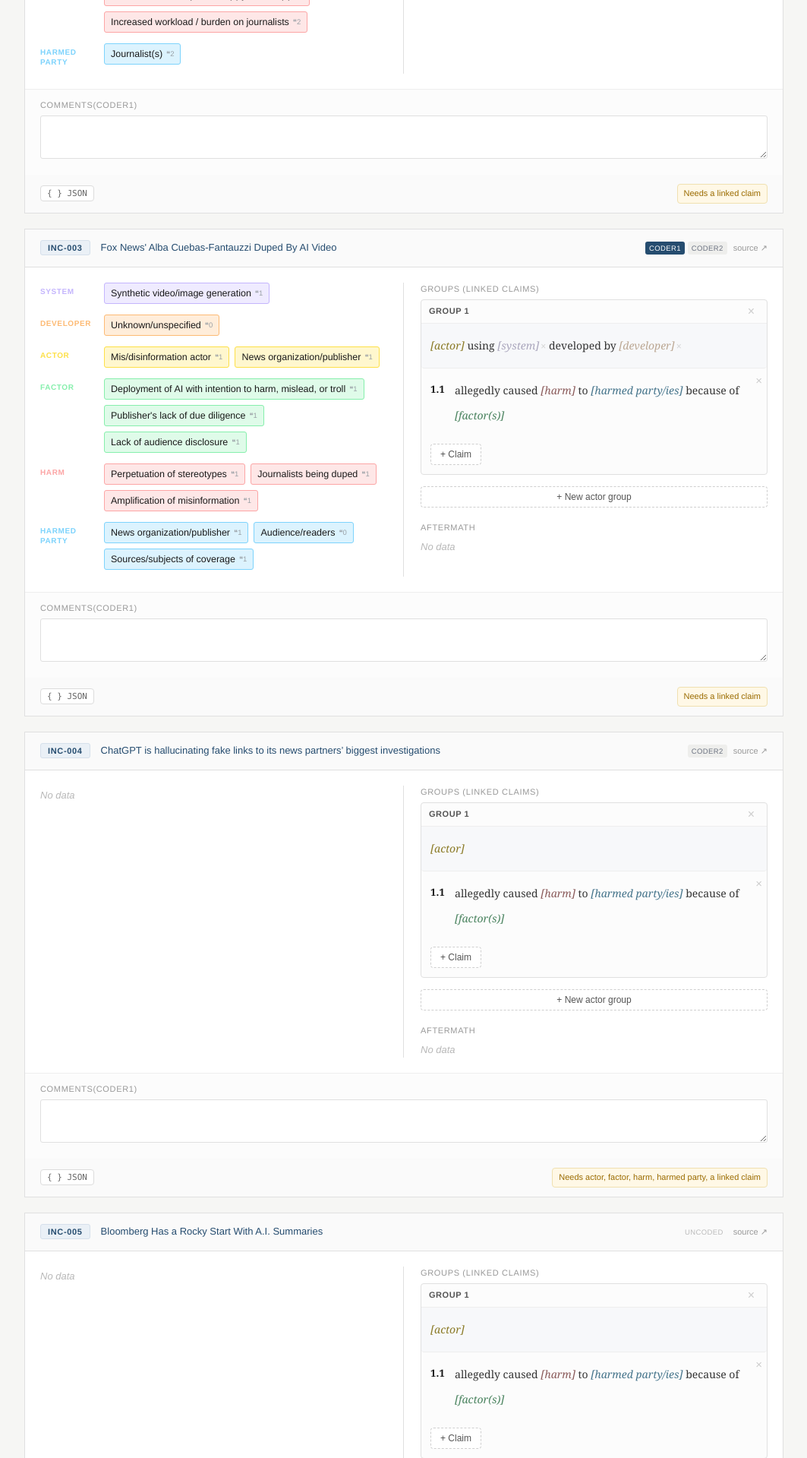
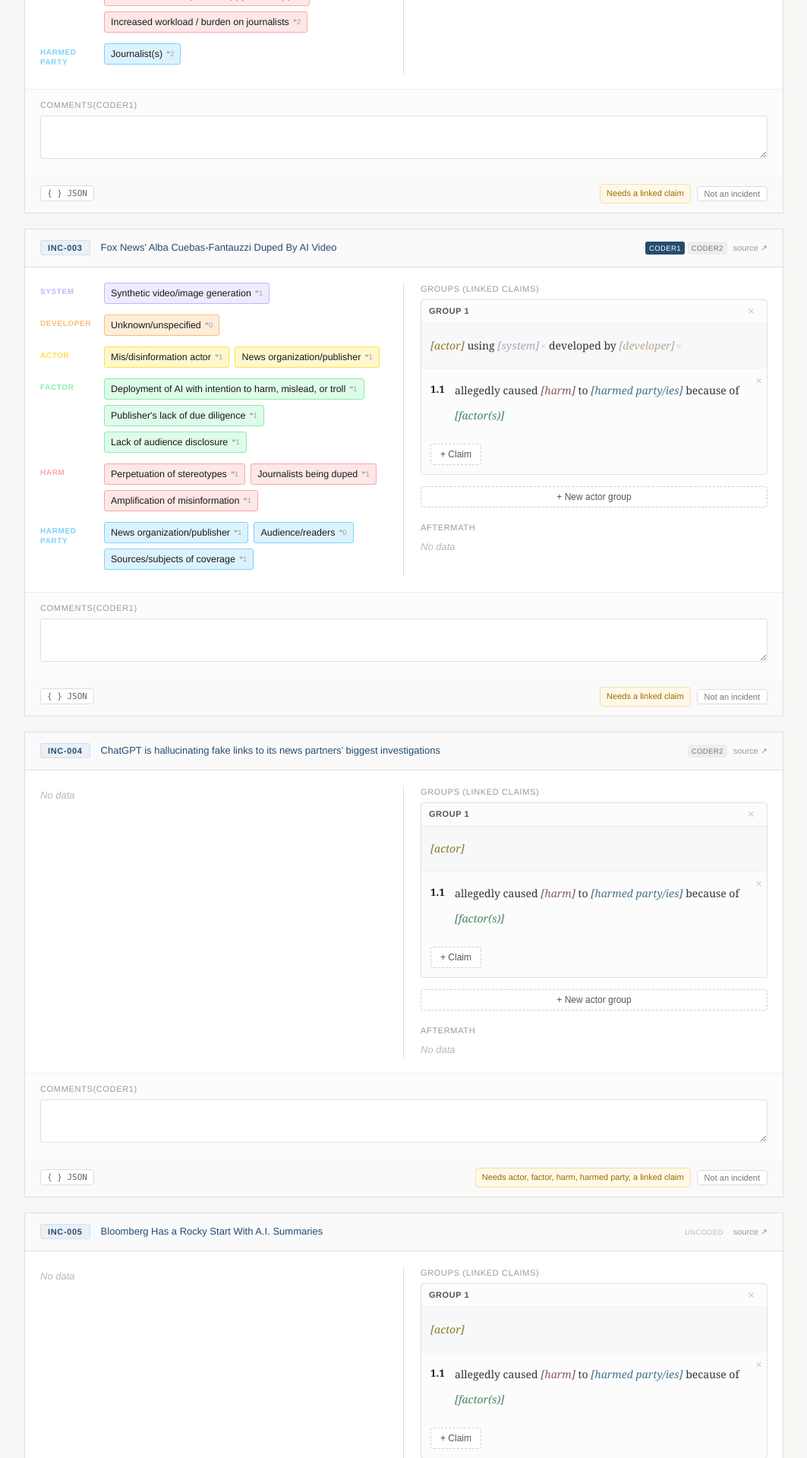
Before and after one commit to aishichandra/annotation-incidents, a Flask app: page / in a window 1280 px wide. Shown: the part 572-2491 px from the top of the page at 76% size, without its empty margins (108-1171 px from the left). Run offline with Flask 3, Linux system fonts and the light colour scheme; data that the repository does not hold is empty; some libraries are stand-ins or nearby versions.

Commit message:
Let a coder set an incident aside as "not an incident"
Nothing is deleted, because an incident isn't a record that can be: it
exists because documents point at it through the shared assignments map, so
deleting one would unassign its documents and turn each back into its own
incident — and it would do that to the other coder too.

So this is a judgement, stored where the sign-off already lives. status
gains a third value, "not_an_incident", with the reason beside it. Per
coder: one coder setting an incident aside leaves the other's coding alone,
and the disagreement is data rather than something to resolve here.

Unlike a sign-off it is ungated — deciding the material isn't an incident is
a finding in its own right, reached long before the coding could be
complete. And clear_signoff() no longer touches it: an edit can falsify
"this coding is finished", but coding more of something can't make it an
incident.

The three judgements now share one route, POST /api/incident/<id>/status,
validated against INCIDENT_STATUSES; the single-purpose /complete route is
gone. Set-aside cards drop to a collapsed "Not an incident (n)" list.

Verified: excluding an incomplete incident is allowed, coder2 is unaffected,
it persists, it survives a document save and a groups edit, a bad status is
rejected 400, and restore is clean. Zero console errors.

```diff
--- a/app.py
+++ b/app.py
@@ -61,8 +61,8 @@ from datetime import datetime, timezone
 from flask import Flask, abort, jsonify, render_template, request
 
 from config import (
-    CODERS, OPTIONAL_CLAIM_ROLES, REQUIRED_CLAIM_ROLES, ROLE_KEYS, clean_fields,
-    current_coder, load_schema, save_schema,
+    CODERS, INCIDENT_STATUSES, OPTIONAL_CLAIM_ROLES, REQUIRED_CLAIM_ROLES,
+    ROLE_KEYS, clean_fields, current_coder, load_schema, save_schema,
 )
 from incidents import (
     _jsonable, _next_incident_id, aggregate_incidents, incident_completeness,
@@ -401,7 +401,10 @@ def clear_signoff(coder: str, inc_id: str) -> None:
     walks every document — never runs."""
     store = load_incident_coding(coder)
     entry = store.get(inc_id)
-    if not entry or not entry.get("status"):
+    # Only a sign-off is a claim about the coding being finished, so only it can
+    # be falsified by an edit. "not_an_incident" is a judgement about the
+    # material — coding more of it doesn't make the thing an incident.
+    if not entry or entry.get("status") != "complete":
         return
     incidents, _, _ = aggregate_incidents(coder)
     inc = incidents.get(inc_id)
@@ -413,39 +416,58 @@ def clear_signoff(coder: str, inc_id: str) -> None:
     mongo_sync.sync_incident_coding_to_mongo(inc_id, coder, entry)
 
 
-@app.route("/api/incident/<path:inc_id>/complete", methods=["POST"])
-def api_set_complete(inc_id):
-    """Sign one incident off as finished, or withdraw that. Body: {complete: bool}.
+@app.route("/api/incident/<path:inc_id>/status", methods=["POST"])
+def api_set_status(inc_id):
+    """Record this coder's judgement about an incident as a whole.
+    Body: {status: "" | "complete" | "not_an_incident", reason?: "…"}.
 
-    Completeness is recomputed here from the stored coding rather than taken from
-    the request, so a card rendered before the coding changed can't sign off work
-    that no longer qualifies. A refusal returns 409 and names what is missing.
+    One route for every judgement, because they are the same kind of thing —
+    a coder saying where this incident stands for them — and differ only in what
+    has to be true first:
 
-    This is a per-coder attestation, not a data transfer: every save already
-    syncs to Mongo, so nothing new is uploaded here — what lands is the judgement
-    that this coder considers their reading of the incident done."""
+      "complete"         gated. Recomputed here from the stored coding rather
+                         than taken from the request, so a card rendered before
+                         the coding changed can't sign off work that no longer
+                         qualifies. A refusal is 409, naming what is missing.
+      "not_an_incident"  ungated. Deciding the material isn't an incident is a
+                         finding in its own right, and is usually reached long
+                         before the coding could ever be complete. `reason` is
+                         kept alongside it.
+      ""                 back to work in progress.
+
+    Per coder, like every other judgement. One coder excluding an incident
+    leaves the other's coding of it untouched — and that disagreement is data,
+    not a conflict to resolve here."""
     coder = current_coder(strict=True)
-    complete = bool((request.get_json(force=True) or {}).get("complete", True))
+    body = request.get_json(force=True) or {}
+    status = str(body.get("status") or "")
+    if status not in INCIDENT_STATUSES:
+        abort(400, f"unknown status {status!r} (expected one of {INCIDENT_STATUSES})")
 
     incidents, _, _ = aggregate_incidents(coder)
     inc = incidents.get(inc_id)
     if inc is None:
         abort(404, f"unknown incident {inc_id!r}")
 
-    state = incident_completeness(inc)
-    if complete and not state["ok"]:
-        return jsonify({"ok": False, "error": "incomplete",
-                        "missing": state["missing"]}), 409
+    if status == "complete":
+        state = incident_completeness(inc)
+        if not state["ok"]:
+            return jsonify({"ok": False, "error": "incomplete",
+                            "missing": state["missing"]}), 409
 
-    now = datetime.now(timezone.utc).isoformat(timespec="seconds") if complete else ""
     store = load_incident_coding(coder)
     entry = store.setdefault(inc_id, blank_incident_coding())
-    entry["status"] = "complete" if complete else ""
-    entry["completed_at"] = now
+    entry["status"] = status
+    # When the judgement was last set — a sign-off date, or when it was excluded.
+    entry["completed_at"] = (datetime.now(timezone.utc).isoformat(timespec="seconds")
+                             if status else "")
+    entry["excluded_reason"] = (str(body.get("reason") or "").strip()
+                                if status == "not_an_incident" else "")
     save_incident_coding(store, coder)
     mongo_sync.sync_incident_coding_to_mongo(inc_id, coder, entry)
     return jsonify({"ok": True, "coder": coder, "incident_id": inc_id,
-                    "status": entry["status"], "completed_at": now,
+                    "status": status, "completed_at": entry["completed_at"],
+                    "excluded_reason": entry["excluded_reason"],
                     "synced": mongo_sync.mongo_db is not None})
 
 
--- a/incidents.py
+++ b/incidents.py
@@ -201,6 +201,7 @@ def aggregate_incidents(coder: str):
         g["completeness"] = incident_completeness(g)
         g["status"] = entry.get("status") or ""
         g["completed_at"] = entry.get("completed_at") or ""
+        g["excluded_reason"] = entry.get("excluded_reason") or ""
 
     return incidents, field_defs, role_defs
 
--- a/mongo_sync.py
+++ b/mongo_sync.py
@@ -165,6 +165,7 @@ def sync_incident_coding_to_mongo(inc_id: str, coder: str, entry: dict) -> None:
                       f"by_coder.{coder}.comment": entry.get("comment") or "",
                      f"by_coder.{coder}.status": entry.get("status") or "",
                      f"by_coder.{coder}.completed_at": entry.get("completed_at") or "",
+                     f"by_coder.{coder}.excluded_reason": entry.get("excluded_reason") or "",
                       f"by_coder.{coder}.updated_at": now,
                       "title": storage.incident_title_for(inc_id), "updated_at": now}},
             upsert=True)
@@ -207,7 +208,8 @@ def incident_coding_from_mongo(coder: str) -> dict:
                                     "groups": sub.get("groups") or [],
                                     "comment": sub.get("comment") or "",
                                     "status": sub.get("status") or "",
-                                    "completed_at": sub.get("completed_at") or ""}
+                                    "completed_at": sub.get("completed_at") or "",
+                                    "excluded_reason": sub.get("excluded_reason") or ""}
     return out
 
 
--- a/static/app.css
+++ b/static/app.css
@@ -133,6 +133,35 @@
               flex: none; font-weight: 600; }
   .inc-mark:hover { background: #175834; border-color: #175834; }
   .inc-mark:disabled { opacity: .6; cursor: default; }
+  /* set aside as out of scope — muted, since it is a closed question */
+  .inc-out { font-size: 11px; font-weight: 600; color: #6b7280; background: #f3f4f6;
+             border: 1px solid #dcdfe3; border-radius: 4px; padding: 3px 8px;
+             max-width: 46ch; overflow: hidden; text-overflow: ellipsis;
+             white-space: nowrap; }
+  .inc-drop { font-size: 11px; border: 1px solid #dcdcdc; background: #fff; color: #777;
+              cursor: pointer; border-radius: 4px; padding: 3px 9px; flex: none; }
+  .inc-drop:hover { border-color: #b45309; color: #b45309; }
+  .inc-drop:disabled { opacity: .6; cursor: default; }
+  .inc-restore { font-size: 11px; border: 1px solid #dcdcdc; background: #fff; color: #666;
+                 cursor: pointer; border-radius: 4px; padding: 3px 8px; flex: none; }
+  .inc-restore:hover { border-color: #254c6f; color: #254c6f; }
+  .inc-restore:disabled { opacity: .6; cursor: default; }
+
+  /* the collapsed list of set-aside incidents, below the ones being coded */
+  .inc-out-list { margin-top: 26px; border-top: 1px solid #e0e0e0; padding-top: 6px; }
+  .inc-out-list > summary { cursor: pointer; padding: 10px 4px; color: #6b7280;
+                            font: 600 12px 'Helvetica Neue', Helvetica, sans-serif;
+                            text-transform: uppercase; letter-spacing: .05em;
+                            list-style: none; }
+  .inc-out-list > summary::-webkit-details-marker { display: none; }
+  .inc-out-list > summary::before { content: '\25b8 '; display: inline-block;
+                                    transition: transform .12s; }
+  .inc-out-list[open] > summary::before { content: '\25be '; }
+  .inc-out-list > summary:hover { color: #254c6f; }
+  /* a set-aside card is still readable, just clearly not in play */
+  .inc-out-list .tow-card { opacity: .62; }
+  .inc-out-list .tow-card:hover { opacity: 1; }
+
   .inc-undo { font-size: 11px; border: 1px solid #dcdcdc; background: #fff; color: #666;
               cursor: pointer; border-radius: 4px; padding: 3px 8px; flex: none; }
   .inc-undo:hover { border-color: #254c6f; color: #254c6f; }
--- a/static/js/30-incidents.js
+++ b/static/js/30-incidents.js
@@ -81,10 +81,22 @@ async function loadIncidents() {
   }
   INCIDENTS = {};
   data.incidents.forEach(inc => { INCIDENTS[inc.incident_id] = inc; });
-  const body = data.incidents.length
-    ? data.incidents.map(inc => incidentCard(inc, data.fields)).join('')
-    : '<div class="iempty">No incidents coded yet.</div>';
-  wrap.innerHTML = `<div class="inc-wrap">${body}</div>`;
+  // Incidents this coder has set aside drop to their own collapsed list at the
+  // foot of the page: out of the way of the ones still being coded, but visible
+  // and countable, since "what did I rule out" is part of the record.
+  const live = data.incidents.filter(inc => inc.status !== 'not_an_incident');
+  const out = data.incidents.filter(inc => inc.status === 'not_an_incident');
+  const body = live.length
+    ? live.map(inc => incidentCard(inc, data.fields)).join('')
+    : `<div class="iempty">${out.length ? 'Every incident has been set aside.'
+                                        : 'No incidents coded yet.'}</div>`;
+  const excluded = out.length
+    ? `<details class="inc-out-list">
+         <summary>Not an incident (${out.length})</summary>
+         ${out.map(inc => incidentCard(inc, data.fields)).join('')}
+       </details>`
+    : '';
+  wrap.innerHTML = `<div class="inc-wrap">${body}${excluded}</div>`;
   wireIncidentCard(wrap);
   INCIDENTS_RENDERED = true;
   DIRTY_INCIDENTS.clear();
@@ -200,18 +212,30 @@ function missingText(missing) {
 
 function completeControl(inc) {
   const encId = escapeHtml(inc.incident_id);
+  const when = (inc.completed_at || '').slice(0, 10);
+  if (inc.status === 'not_an_incident') {
+    const why = inc.excluded_reason
+      ? ` \u00b7 ${escapeHtml(inc.excluded_reason)}` : '';
+    return `<span class="inc-out" title="Set aside by you${when ? ' on ' + when : ''}">`
+         + `Not an incident${why}</span>`
+         + `<button class="inc-restore" data-inc="${encId}" `
+         + `title="Put this back with the incidents you are coding">Restore</button>`;
+  }
   if (inc.status === 'complete') {
-    const when = (inc.completed_at || '').slice(0, 10);
     return `<span class="inc-done" title="Signed off ${escapeHtml(inc.completed_at || '')}">`
          + `\u2713 Complete${when ? ' \u00b7 ' + escapeHtml(when) : ''}</span>`
          + `<button class="inc-undo" data-inc="${encId}" title="Withdraw this sign-off">Undo</button>`;
   }
+  // Excluding is always available: it is a judgement about the material, so it
+  // never waits on the coding being finished.
+  const drop = `<button class="inc-drop" data-inc="${encId}" `
+             + `title="This isn't an incident \u2014 set it aside">Not an incident</button>`;
   const st = completenessOf(inc);
   if (!st.ok) {
     return `<span class="inc-needs" title="Fill these in to sign this incident off">`
-         + `Needs ${escapeHtml(missingText(st.missing))}</span>`;
+         + `Needs ${escapeHtml(missingText(st.missing))}</span>` + drop;
   }
-  return `<button class="inc-mark" data-inc="${encId}">Mark complete</button>`;
+  return drop + `<button class="inc-mark" data-inc="${encId}">Mark complete</button>`;
 }
 
 // Re-render the control wherever this incident is on screen. Called after any
@@ -226,21 +250,29 @@ function refreshComplete(inc) {
 
 function wireComplete(el) {
   const mark = el.querySelector('.inc-mark');
-  if (mark) mark.onclick = () => setComplete(mark.dataset.inc, true);
+  if (mark) mark.onclick = () => setStatus(mark.dataset.inc, 'complete');
   const undo = el.querySelector('.inc-undo');
-  if (undo) undo.onclick = () => setComplete(undo.dataset.inc, false);
+  if (undo) undo.onclick = () => setStatus(undo.dataset.inc, '');
+  const restore = el.querySelector('.inc-restore');
+  if (restore) restore.onclick = () => setStatus(restore.dataset.inc, '');
+  const drop = el.querySelector('.inc-drop');
+  if (drop) drop.onclick = () => {
+    const why = prompt('Why is this not an incident? (optional)') ;
+    if (why === null) return;                       // cancelled
+    setStatus(drop.dataset.inc, 'not_an_incident', why);
+  };
 }
 
-async function setComplete(incId, flag) {
+async function setStatus(incId, status, reason) {
   const inc = INCIDENTS[incId];
   if (!inc) return;
+  const was = inc.status;
   const el = document.querySelector(`.inc-complete[data-inc="${CSS.escape(incId)}"]`);
-  const btn = el && el.querySelector('button');
-  if (btn) { btn.disabled = true; btn.textContent = flag ? 'Marking\u2026' : 'Undoing\u2026'; }
+  el && el.querySelectorAll('button').forEach(b => b.disabled = true);
   try {
-    const res = await fetch('/api/incident/' + encodeURIComponent(incId) + '/complete', {
+    const res = await fetch('/api/incident/' + encodeURIComponent(incId) + '/status', {
       method: 'POST', headers: { 'Content-Type': 'application/json' },
-      body: JSON.stringify({ complete: flag }),
+      body: JSON.stringify({ status, reason: reason || '' }),
     });
     const j = await res.json();
     if (!res.ok || !j.ok) {
@@ -252,10 +284,15 @@ async function setComplete(incId, flag) {
     }
     inc.status = j.status;
     inc.completed_at = j.completed_at;
+    inc.excluded_reason = j.excluded_reason || '';
   } catch (e) {
     if (el) el.innerHTML = '<span class="inc-needs">Could not save \u2014 try again</span>';
     return;
   }
+  // Crossing into or out of "not an incident" moves the card between the live
+  // list and the set-aside one — a change to the list, not to one card, so the
+  // whole thing is redrawn. Every other transition just restyles the control.
+  if (status === 'not_an_incident' || was === 'not_an_incident') return loadIncidents();
   refreshComplete(inc);
 }
 
--- a/storage.py
+++ b/storage.py
@@ -121,11 +121,13 @@ def save_annotations(store: dict, coder: str) -> None:
 
 def blank_incident_coding() -> dict:
     """Every part of one coder's incident-level coding. `status` is their
-    sign-off ("complete" or ""), `completed_at` when they gave it. Both belong
+    judgement about the incident as a whole (see INCIDENT_STATUSES),
+    `completed_at` when they last set it, and `excluded_reason` the note that
+    goes with "not_an_incident". Both belong
     here for the reason in load_incident_coding: a part left out of this dict is
     read from Mongo and then dropped on the next write."""
     return {"fields": {}, "notes": {}, "groups": [], "comment": "",
-            "status": "", "completed_at": ""}
+            "status": "", "completed_at": "", "excluded_reason": ""}
 
 
 def load_incident_coding(coder: str) -> dict:
```
Also changed, not shown: EDITING.md (+4 -1 lines), config.py (+7 -0 lines), README.md.
